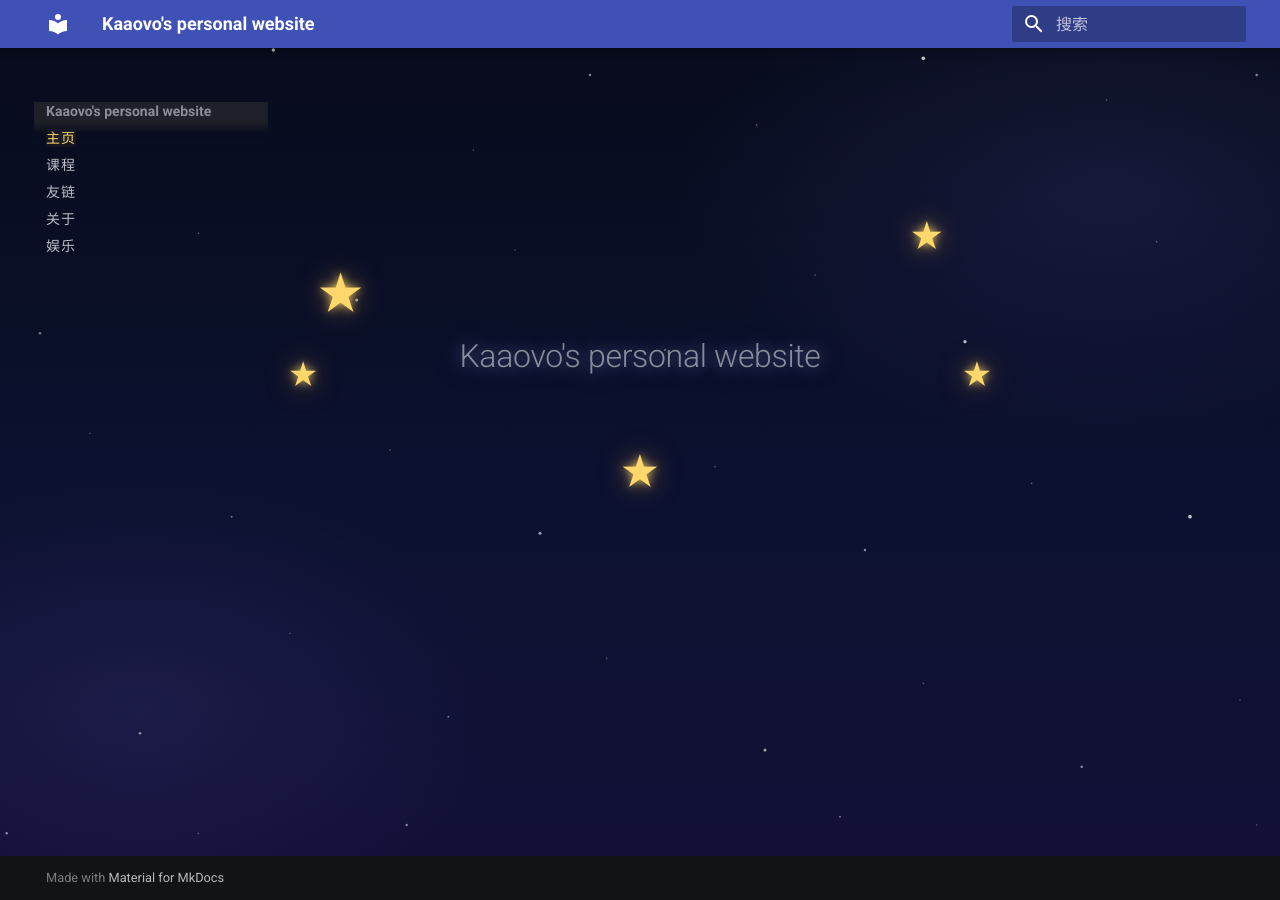
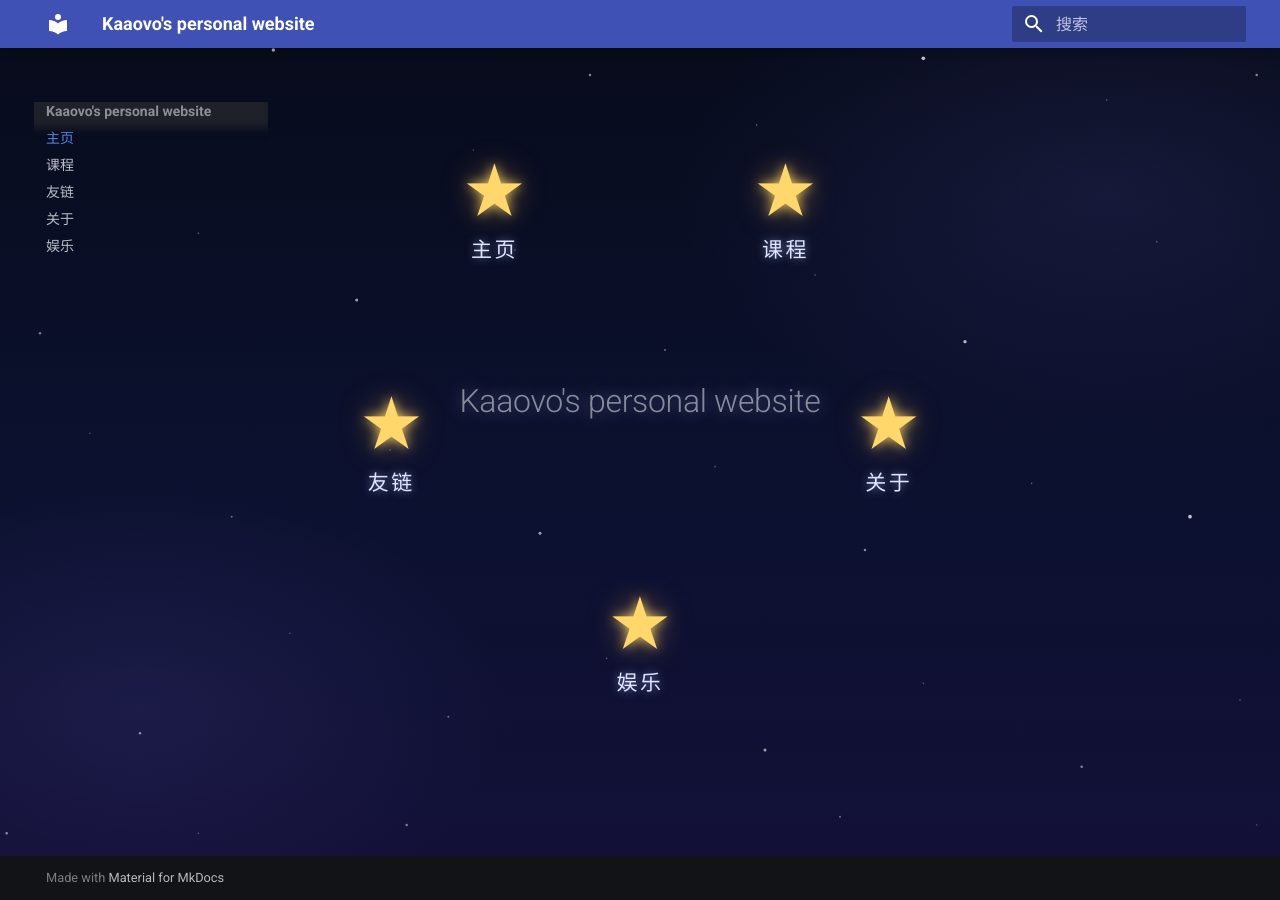
Before and after one commit to rainwithin/rainwithin.github.io, an MkDocs documentation site: the page built from docs/index.md, in a window 1280 px wide. Built offline with MkDocs 1.6.1 and Material for MkDocs 9.7.7, drawn with Linux system fonts in a browser that asks for light colours.

Commit message:
主页改为五颗星星挂着页面名的星座导航

```diff
--- a/docs/index.md
+++ b/docs/index.md
@@ -1,10 +1,24 @@
 <div class="hero">
-  <div class="hero-inner">
-    <span class="hero-star s1">★</span>
-    <span class="hero-star s2">★</span>
-    <span class="hero-star s3">★</span>
-    <span class="hero-star s4">★</span>
-    <span class="hero-star s5">★</span>
-    <h1 class="hero-title">Kaaovo's personal website</h1>
-  </div>
+  <h1 class="hero-title">Kaaovo's personal website</h1>
+
+  <a class="star-nav s1" href="index.html">
+    <span class="star">★</span>
+    <span class="star-label">主页</span>
+  </a>
+  <a class="star-nav s2" href="course/">
+    <span class="star">★</span>
+    <span class="star-label">课程</span>
+  </a>
+  <a class="star-nav s3" href="friends/">
+    <span class="star">★</span>
+    <span class="star-label">友链</span>
+  </a>
+  <a class="star-nav s4" href="about/">
+    <span class="star">★</span>
+    <span class="star-label">关于</span>
+  </a>
+  <a class="star-nav s5" href="entertainment/">
+    <span class="star">★</span>
+    <span class="star-label">娱乐</span>
+  </a>
 </div>
--- a/docs/stylesheets/extra.css
+++ b/docs/stylesheets/extra.css
@@ -7,18 +7,13 @@ body {
   background-repeat: no-repeat;
 }
 
-/* ===== 主页：中央大字 + 五颗环绕的星星 ===== */
+/* ===== 主页：中央大字 + 五颗挂着页面名的星星 ===== */
 .hero {
+  position: relative;
   display: flex;
   align-items: center;
   justify-content: center;
-  min-height: 62vh;
-}
-
-.hero-inner {
-  position: relative;
-  display: inline-block;
-  padding: 3rem 4rem;
+  min-height: 72vh;
 }
 
 .hero-title {
@@ -27,30 +22,47 @@ body {
   letter-spacing: 0.06em;
   margin: 0;
   color: #eef2ff;
-  text-shadow: 0 0 16px rgba(180, 190, 255, 0.5), 0 0 46px rgba(150, 160, 255, 0.28);
+  text-shadow: 0 0 18px rgba(180, 190, 255, 0.45);
 }
 
-.hero-star {
+.star-nav {
   position: absolute;
-  color: #ffd76a;
-  text-shadow: 0 0 10px rgba(255, 215, 106, 0.9), 0 0 28px rgba(255, 190, 70, 0.5);
-  line-height: 1;
-  user-select: none;
+  display: flex;
+  flex-direction: column;
+  align-items: center;
+  gap: 0.35rem;
+  text-decoration: none;
+  z-index: 3;
 }
 
-.hero-star.s1 { font-size: 2.4rem; top: -0.2rem; left: -3.2rem; }
-.hero-star.s2 { font-size: 1.7rem; top: -2.8rem; right: -2.2rem; }
-.hero-star.s3 { font-size: 1.5rem; top: 42%; left: -4.6rem; }
-.hero-star.s4 { font-size: 1.5rem; top: 42%; right: -4.6rem; }
-.hero-star.s5 { font-size: 2rem; bottom: -0.8rem; left: 50%; transform: translateX(-50%); }
-
-/* ===== 顶部导航：艺术字效果 ===== */
-.md-nav__link {
-  letter-spacing: 0.08em;
+.star-nav .star {
+  font-size: 3.2rem;
+  line-height: 1;
+  color: #ffd76a;
+  text-shadow: 0 0 12px rgba(255, 215, 106, 0.9), 0 0 30px rgba(255, 190, 70, 0.5);
+  transition: transform 0.2s ease, text-shadow 0.2s ease;
 }
 
-.md-nav__link:hover,
-.md-nav__link--active {
-  color: #ffd76a !important;
-  text-shadow: 0 0 12px rgba(255, 210, 100, 0.55);
+.star-nav .star-label {
+  font-size: 1.05rem;
+  letter-spacing: 0.12em;
+  color: #dfe6ff;
+  text-shadow: 0 0 8px rgba(180, 190, 255, 0.6);
+  transition: color 0.2s ease;
 }
+
+.star-nav:hover .star {
+  transform: scale(1.18);
+  text-shadow: 0 0 16px rgba(255, 215, 106, 1), 0 0 44px rgba(255, 190, 70, 0.7);
+}
+
+.star-nav:hover .star-label {
+  color: #ffd76a;
+}
+
+/* 五颗星的位置 */
+.star-nav.s1 { top: 10%; left: 24%; }
+.star-nav.s2 { top: 10%; right: 24%; }
+.star-nav.s3 { top: 46%; left: 9%; }
+.star-nav.s4 { top: 46%; right: 9%; }
+.star-nav.s5 { bottom: 7%; left: 50%; transform: translateX(-50%); }
```
